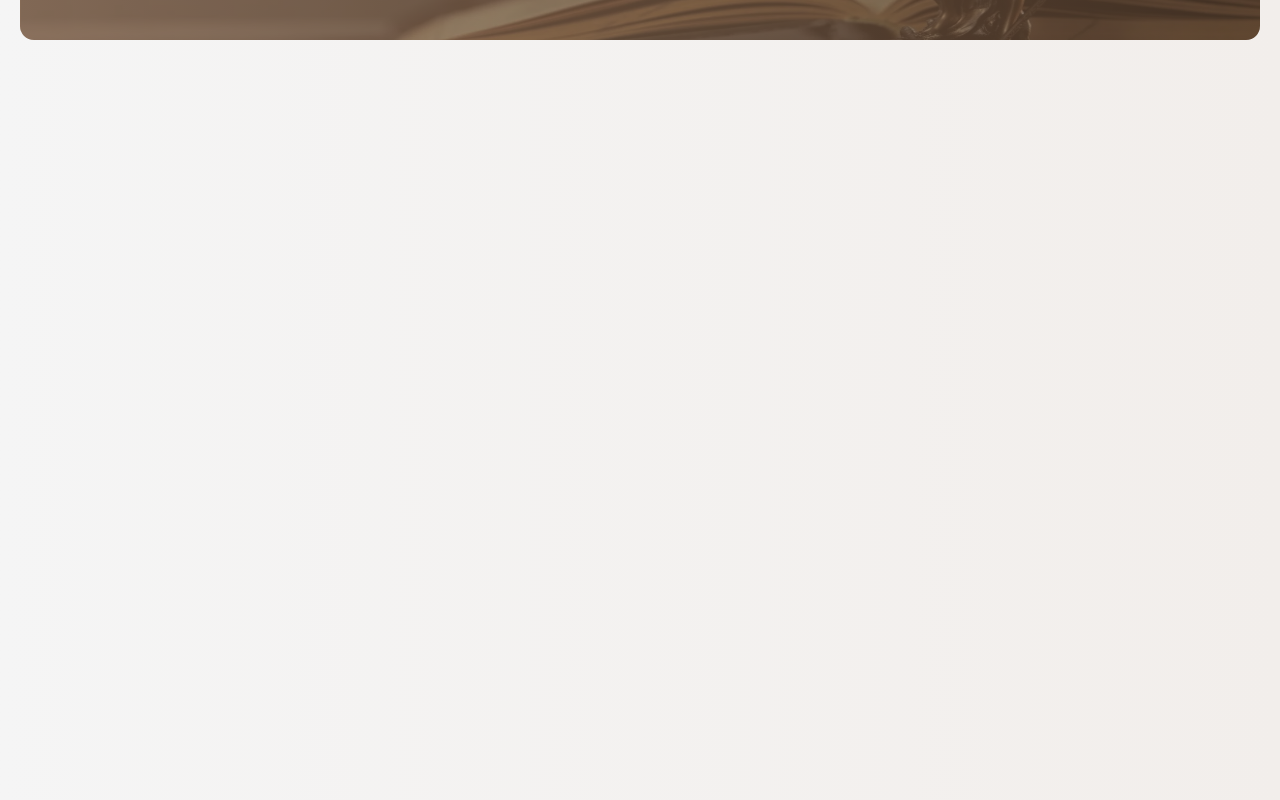
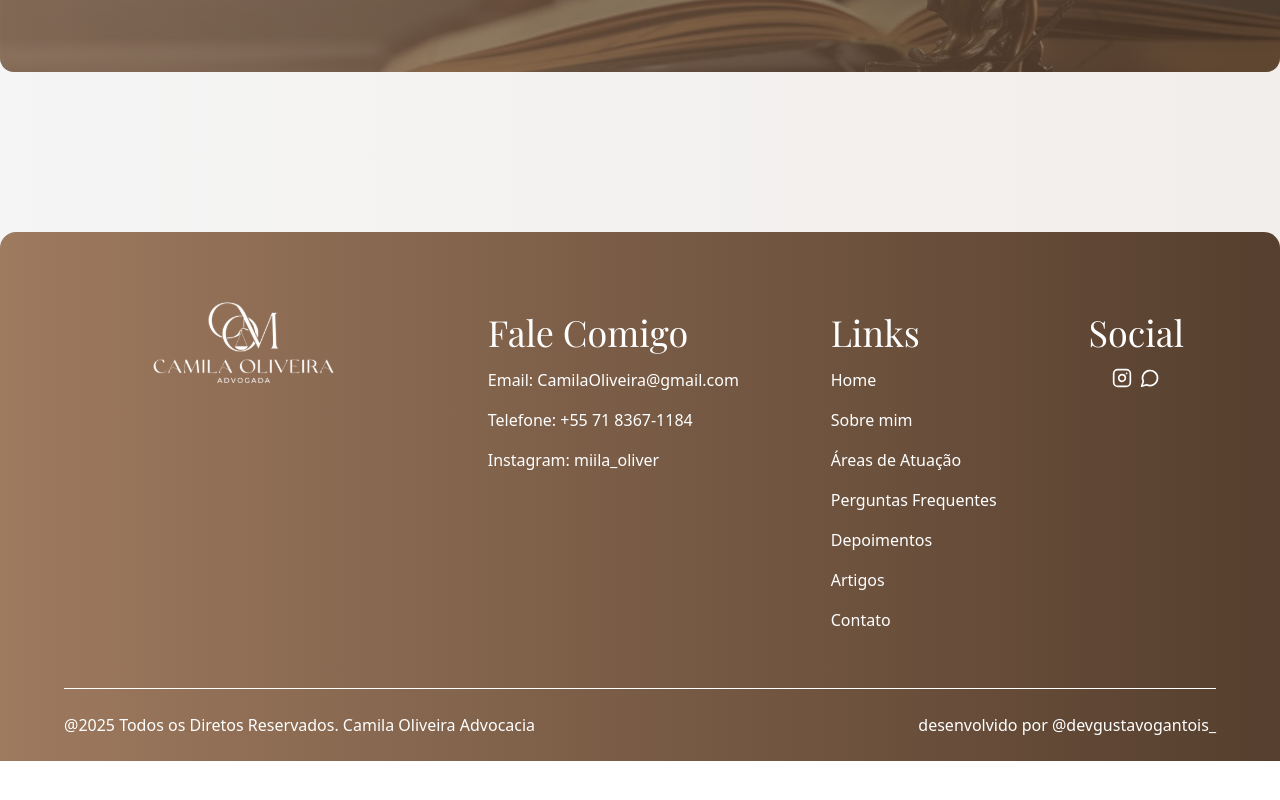
Before and after one commit to DevGustavoGantois/website_advocacia_LP, a Next.js app: page / in a window 1280 px wide. Shown: the part 2130-2930 px from the top of the page. After the commit the page ends 2891 px from the top, so only its background shows below. Built offline with nearby package versions, Linux system fonts and the light colour scheme.

Commit message:
feat:Creating footer section.

```diff
--- a/src/app/global/footer.tsx
+++ b/src/app/global/footer.tsx
@@ -1,7 +1,94 @@
+import { Instagram, MessageCircleIcon } from "lucide-react";
+import Image from "next/image";
+import Link from "next/link";
+
 export function Footer() {
     return (
-        <footer className="max-w-[1440px] mx-auto p-8 lg:p-0">
-
+        <footer  className="max-w-[1440px] mx-auto bg-gradient-to-r from-[#9E7A5F] to-[#563F2E] rounded-t-2xl rounded-b-0 py-12 px-8 lg:px-16 mt-40">
+            <div className="p-8 flex flex-col items-center lg:flex-row gap-8 lg:items-start justify-between">
+                <figure className="lg:-mt-30">
+                    <Image src="/LogoSecondary.svg" width={300} height={300} alt="" />
+                </figure>
+                <div className="flex flex-col items-start">
+                    <h1 className="text-white font-primary text-4xl">Fale Comigo</h1>
+                    <ul className="mt-4 flex items-center lg:items-start flex-col gap-4">
+                        <li className="text-white transition-all text-sm lg:text-base duration-700 hover:-translate-y-2">
+                            <Link href="" target="_blank">
+                            Email: CamilaOliveira@gmail.com
+                            </Link>
+                        </li>
+                        <li className="text-white transition-all text-sm lg:text-base duration-700 hover:-translate-y-2">
+                            <Link href="" target="_blank">
+                            Telefone: +55 71 8367-1184
+                            </Link>
+                        </li>
+                        <li className="text-white transition-all text-sm lg:text-base duration-700 hover:-translate-y-2">
+                            <Link href="" target="_blank">
+                            Instagram: miila_oliver
+                            </Link>
+                        </li>
+                    </ul>
+                </div>
+                <nav>
+                <div className="flex flex-col items-center justify-center lg:justify-start lg:items-start">
+                    <h1 className="text-white font-primary text-4xl">Links</h1>
+                    <ul className="mt-4 flex items-center lg:items-start flex-col gap-4">
+                        <li className="text-white transition-all text-sm lg:text-base duration-700 hover:-translate-y-2">
+                            <Link href="#home">
+                            Home
+                            </Link>
+                        </li>
+                        <li className="text-white transition-all text-sm lg:text-base duration-700 hover:-translate-y-2">
+                            <Link href="#about">
+                            Sobre mim
+                            </Link>
+                        </li>
+                        <li className="text-white transition-all text-sm lg:text-base duration-700 hover:-translate-y-2">
+                            <Link href="#atuation">
+                            Áreas de Atuação
+                            </Link>
+                        </li>
+                        <li className="text-white transition-all text-sm lg:text-base duration-700 hover:-translate-y-2">
+                            <Link href="#faq">
+                            Perguntas Frequentes
+                            </Link>
+                        </li>
+                        <li className="text-white transition-all text-sm lg:text-base duration-700 hover:-translate-y-2">
+                            <Link href="#testimonials">
+                            Depoimentos
+                            </Link>
+                        </li>
+                        <li className="text-white transition-all text-sm lg:text-base duration-700 hover:-translate-y-2">
+                            <Link href="#articles">
+                            Artigos
+                            </Link>
+                        </li>
+                        <li className="text-white transition-all text-sm lg:text-base duration-700 hover:-translate-y-2">
+                            <Link href="#contact">
+                            Contato
+                            </Link>
+                        </li>
+                    </ul>
+                </div>
+                </nav>
+                <div className="flex items-center justify-center flex-col">
+                    <h1 className="text-white font-primary text-4xl mb-4">Social</h1>
+                    <div className="flex items-center gap-2">
+                        <Link className="text-white transition-all duration-700 hover:scale-[1.1]" href="" target="_blank">
+                        <Instagram size={20} />
+                        </Link>
+                        <Link className="text-white transition-all duration-700 hover:scale-[1.1]" href="" target="_blank">
+                        <MessageCircleIcon size={20} />
+                        </Link>
+                    </div>
+                </div>
+            </div>
+            <div className="flex flex-col gap-4 lg:flex-row items-center justify-between border-t-1 border-white w-full mt-6">
+              <p className="text-white font-light text-center lg:text-start text-sm lg:text-base -mb-6 mt-6">@2025 Todos os Diretos Reservados. Camila Oliveira Advocacia</p>
+              <Link className="text-white font-light text-sm lg:text-base -mb-6 mt-6" href="" target="_blank">
+              desenvolvido por @devgustavogantois_
+              </Link>
+            </div>
         </footer>
     )
 }
--- a/src/app/globals.css
+++ b/src/app/globals.css
@@ -124,3 +124,7 @@
 .font-primary {
   font-family: var(--font-playfair-display), serif;
 }
+
+html {
+  scroll-behavior: smooth;
+}
--- a/src/app/page.tsx
+++ b/src/app/page.tsx
@@ -17,7 +17,6 @@ export default function Page() {
     <HomeTestimonials />
     <HomeArticles />
     <HomeContact />
-    <div className="h-[3000px]"></div>
     </>
   );
 }
--- a/src/app/s-articles.tsx
+++ b/src/app/s-articles.tsx
@@ -5,9 +5,9 @@ import Image from "next/image";
 
 export function HomeArticles() {
     return (
-        <section className="max-w-[1240px] mx-auto p-8 lg:p-0 mt-20 lg:mt-40 relative">
+        <section className="max-w-[1440px] mx-auto p-8 lg:p-0 mt-20 lg:mt-40 relative">
             {articleData.map((item, index) => (
-                <div key={index} className="relative bg-gradient-to-r from-[#9E7A5F] to-[#563F2E] w-full h-full flex items-center justify-center overflow-hidden rounded-xl p-6 lg:p-16">
+                <div key={index} className="relative bg-gradient-to-r from-[#9E7A5F] to-[#563F2E] w-full h-full flex items-center justify-center overflow-hidden rounded-xl p-6 lg:p-20">
                     <Image
                         src={item.img}
                         layout="fill"
--- a/src/app/s-contact.tsx
+++ b/src/app/s-contact.tsx
@@ -1,6 +1,6 @@
 export function HomeContact() {
     return (
-        <section>
+        <section className="max-w-[1440px] mx-auto p-8 lg:p-0">
 
         </section>
     )
--- a/src/app/v-data.ts
+++ b/src/app/v-data.ts
@@ -111,6 +111,12 @@ export const articleData = [
 
 export const contactData = [
     {
-
+        imgBg: "/ImgBgContact.svg",
+        description_one: "Receba suporte diretamente pelo seu whatsapp",
+        img: "/LogoPrimary.svg",
+        pretitle: "Suporte rápido",
+        title: "Precisa de ajuda?",
+        description_two: "Nossa equipe está pronta para conversar com você!",
+        btnText: "Entrar em contato",
     }
 ]
```
